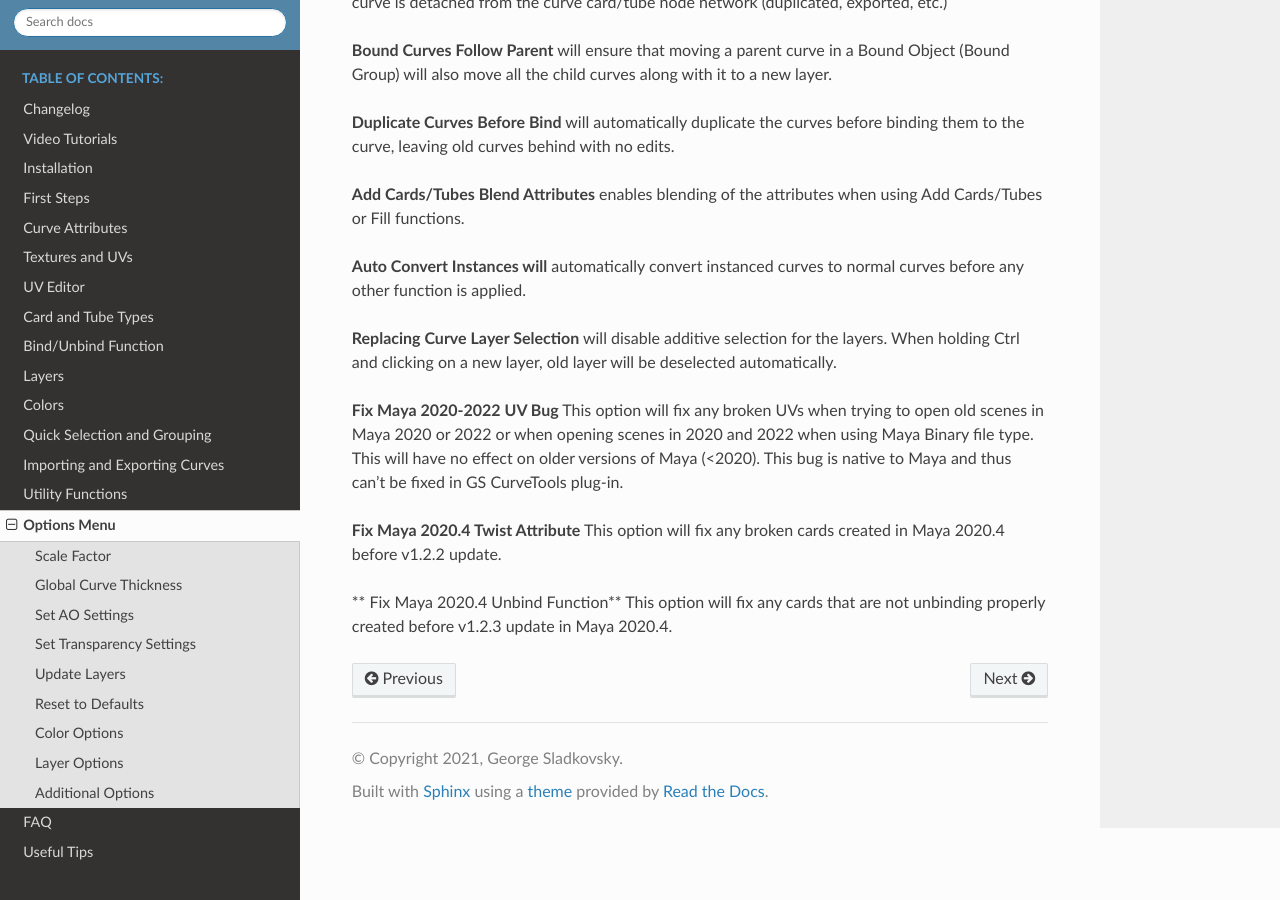
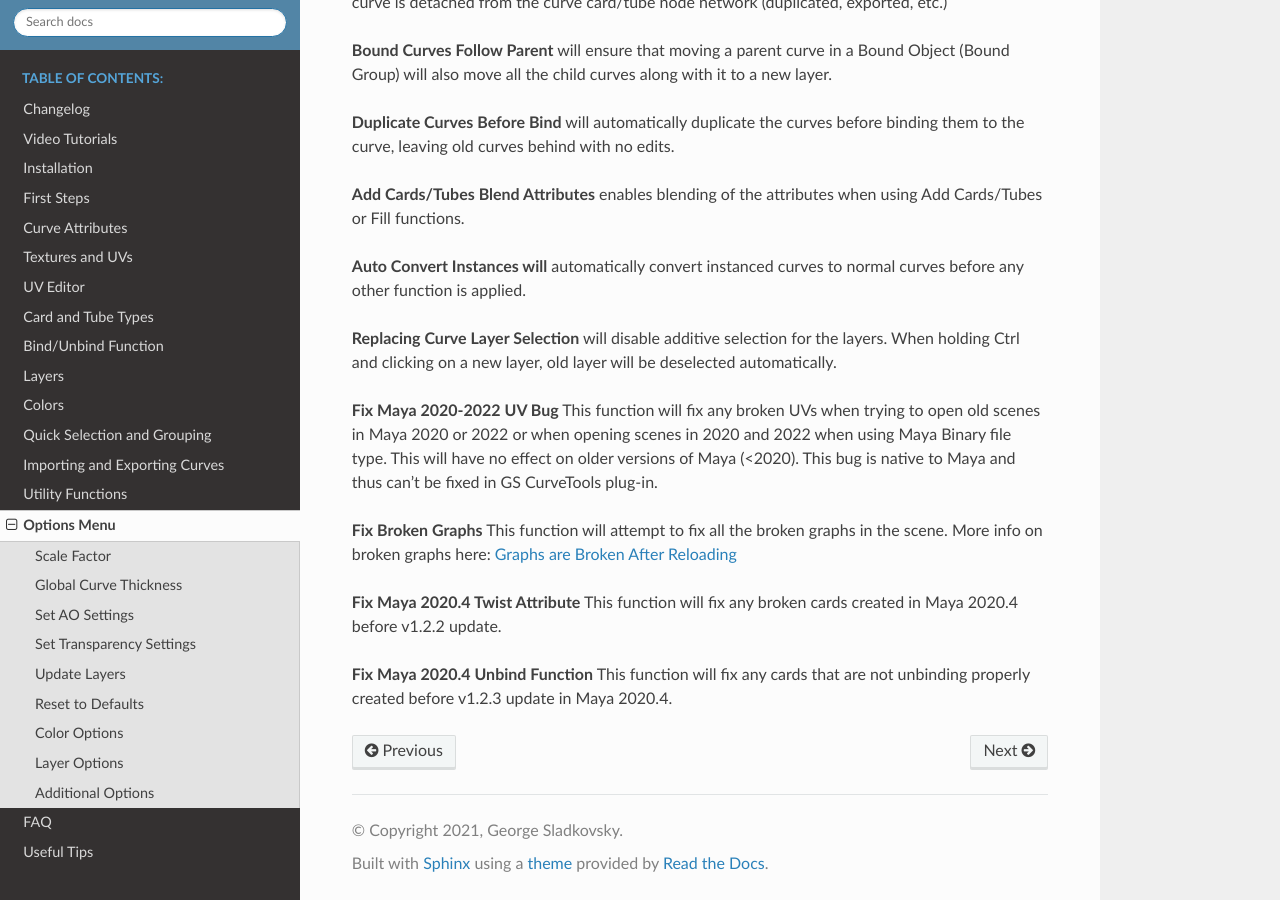
Before and after one commit to Video-Nomad/gs-curvetools-docs, a Sphinx documentation site: the page built from docs/source/options.rst, in a window 1280 px wide and 900 px high, scrolled down 2733 px. Built offline with Sphinx 7.4.7 and the Read the Docs theme 2.0.0, drawn with Linux system fonts in a browser that asks for light colours; pages that are not in the unit, such as notebooks, are missing from menus.

Commit message:
Added note about broken graphs issue

```diff
--- a/docs/source/changelog.rst
+++ b/docs/source/changelog.rst
@@ -12,12 +12,12 @@ Version 1.2.4
 **New Features:**
 
 - **Orient to Normals** function is now available in the Curve Control Window. Orients selected cards to the target mesh. Change number of iterations or angle tolerance to get the result you want. Target mesh is selected and remembered throughout the session. Orient function has dedicated hotkey available.
-
 - **Mass Bind** option is now available in the options menu ("Bind to All Available Empty Curves") Enabling this option will bind selected geo or hair clump to all selected "empty" curves. Previous attributes are retained on the target curves (if they had them from the start).
 
 **Improvements:**
 
 - **Mirror** function was improved. Single cards are now oriented properly during mirror process. Bound cards (clumps) orientation accuracy depends on the complexity of the clump (the more variation, the less accuracy).
+- **Fix Broken Graphs** option is now available in the options menu. Using this fix will attempt to fix all the broken graphs in the scene. Until Autodesk fixes this issue, this is a viable workaround.
 - **Reset Button** on graphs is now improved to cover the edge case of "broken graphs" issue in Maya.
 
 **Bugfixes:**
--- a/docs/source/installation.rst
+++ b/docs/source/installation.rst
@@ -51,6 +51,7 @@ Installation Steps
 	:class: with-shadow
 	:width: 300px
 	:align: center
+
 Main Menu, Resetting and Stopping
 ^^^^^^^^^^^^^^^^^^^^^^^^^^^^^^^^^
 
--- a/docs/source/options.rst
+++ b/docs/source/options.rst
@@ -106,8 +106,10 @@ Additional Options
 
 **Replacing Curve Layer Selection** will disable additive selection for the layers. When holding Ctrl and clicking on a new layer, old layer will be deselected automatically.
 
-**Fix Maya 2020-2022 UV Bug** This option will fix any broken UVs when trying to open old scenes in Maya 2020 or 2022 or when opening scenes in 2020 and 2022 when using Maya Binary file type. This will have no effect on older versions of Maya (<2020). This bug is native to Maya and thus can't be fixed in GS CurveTools plug-in.
+**Fix Maya 2020-2022 UV Bug** This function will fix any broken UVs when trying to open old scenes in Maya 2020 or 2022 or when opening scenes in 2020 and 2022 when using Maya Binary file type. This will have no effect on older versions of Maya (<2020). This bug is native to Maya and thus can't be fixed in GS CurveTools plug-in.
 
-**Fix Maya 2020.4 Twist Attribute** This option will fix any broken cards created in Maya 2020.4 before v1.2.2 update.
+**Fix Broken Graphs** This function will attempt to fix all the broken graphs in the scene. More info on broken graphs here: :ref:`broken-graphs`
 
-** Fix Maya 2020.4 Unbind Function** This option will fix any cards that are not unbinding properly created before v1.2.3 update in Maya 2020.4.
+**Fix Maya 2020.4 Twist Attribute** This function will fix any broken cards created in Maya 2020.4 before v1.2.2 update.
+
+**Fix Maya 2020.4 Unbind Function** This function will fix any cards that are not unbinding properly created before v1.2.3 update in Maya 2020.4.
```
Also changed, not shown: docs/source/faq.rst (+6 -1 lines).
